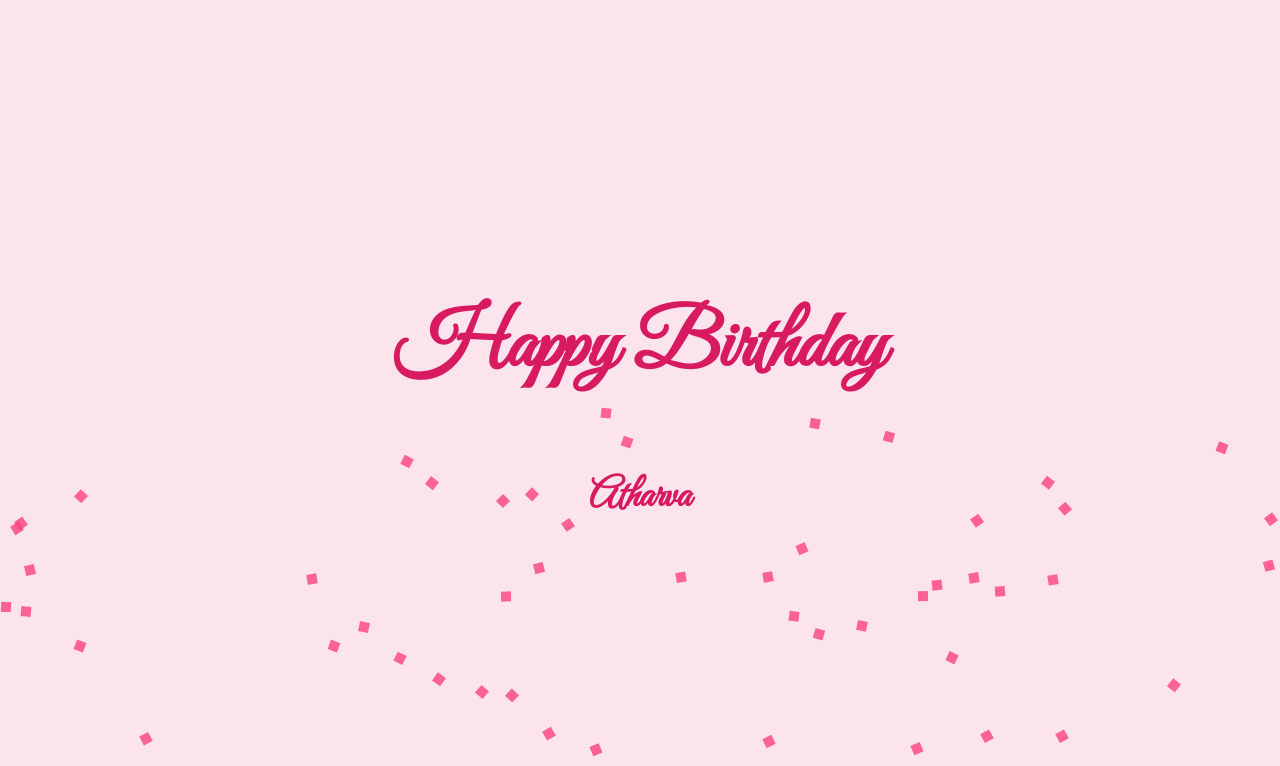
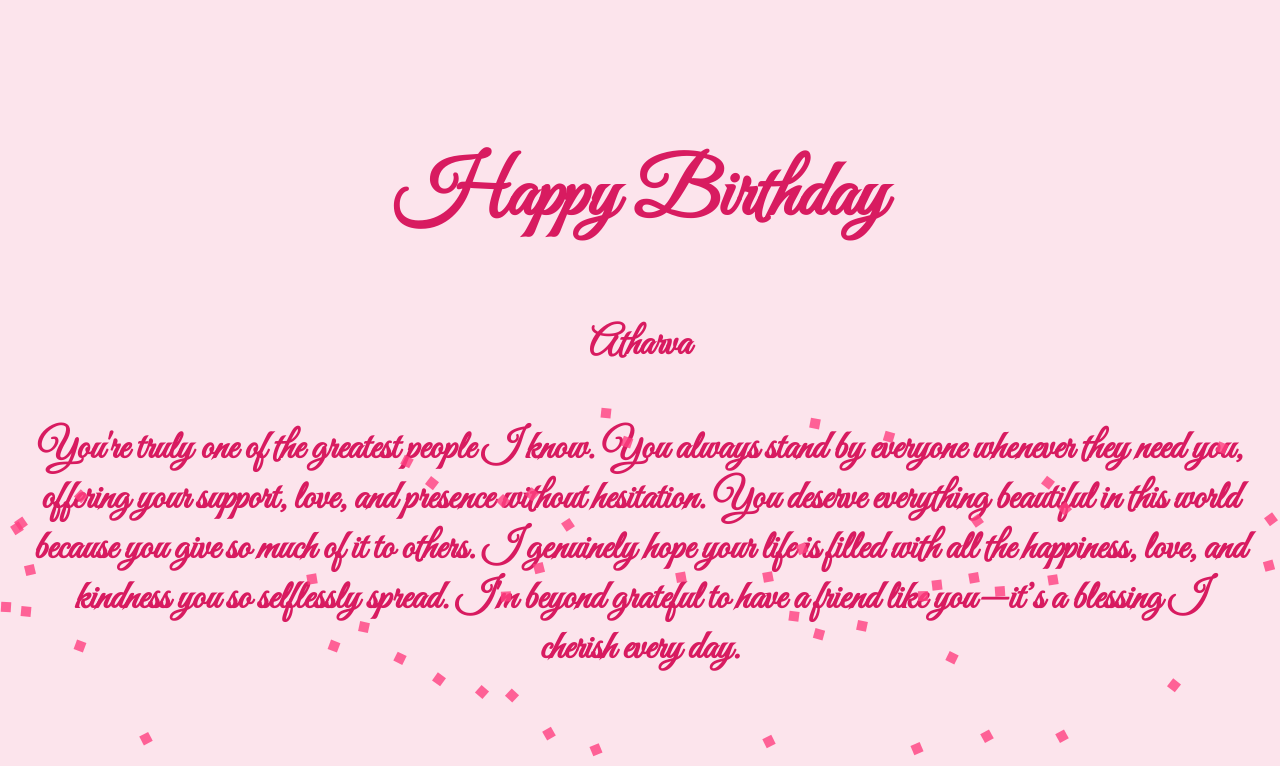
Before and after one commit to Mrunal0824/webstie, a plain HTML site: page index.html in a window 1280 px wide. Shown: the top 766 px of the page. Drawn offline with Linux system fonts and the light colour scheme.

Commit message:
Update index.html

```diff
--- a/index.html
+++ b/index.html
@@ -54,6 +54,10 @@
 <body>
   <h1>Happy Birthday</h1>
   <h2> Atharva </h2>
+  <h2> You're truly one of the greatest people I know.
+    You always stand by everyone whenever they need you, offering your support, love, and presence without hesitation. You deserve everything beautiful in this world because you give so much of it to others.
+     I genuinely hope your life is filled with all the happiness, love, and kindness you so selflessly spread.
+      I'm beyond grateful to have a friend like you—it’s a blessing I cherish every day.</h2>
 
   <script>
     // Simple confetti generator
```
